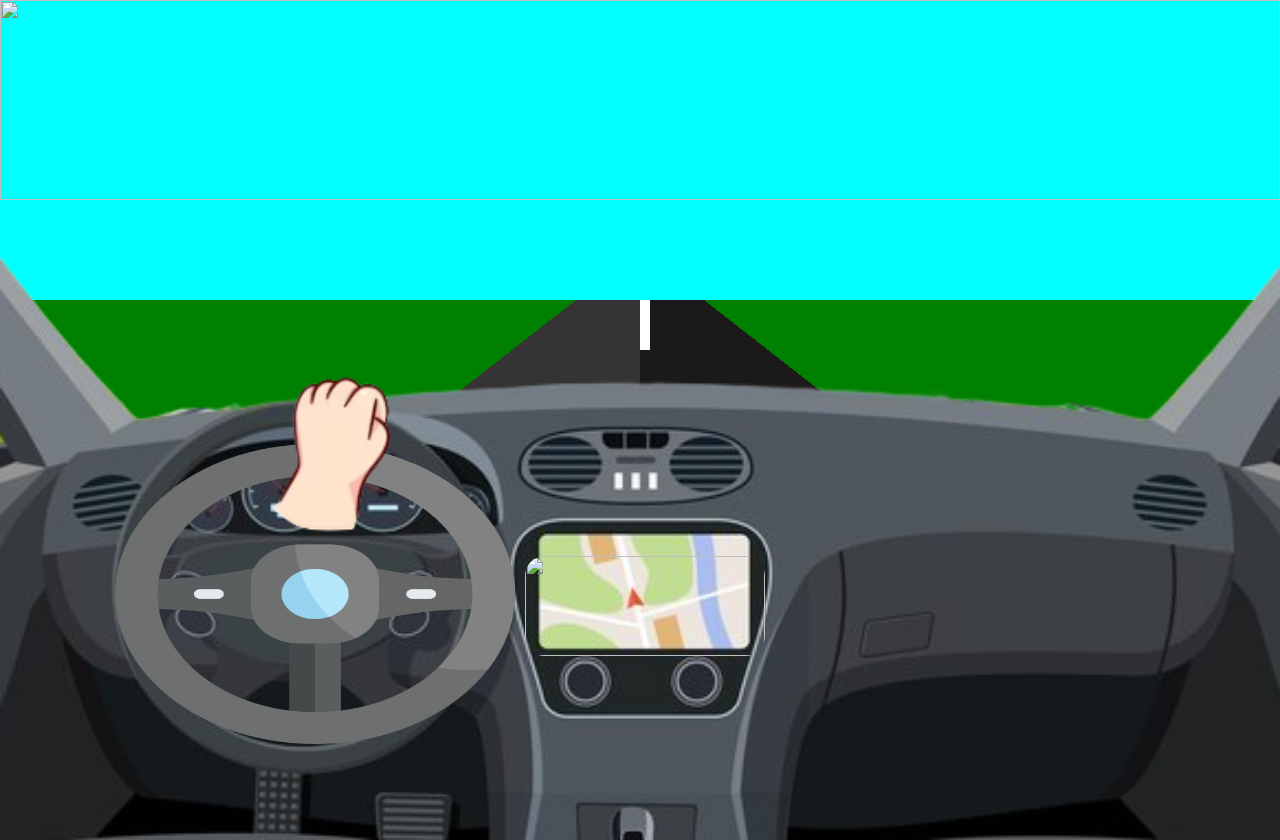
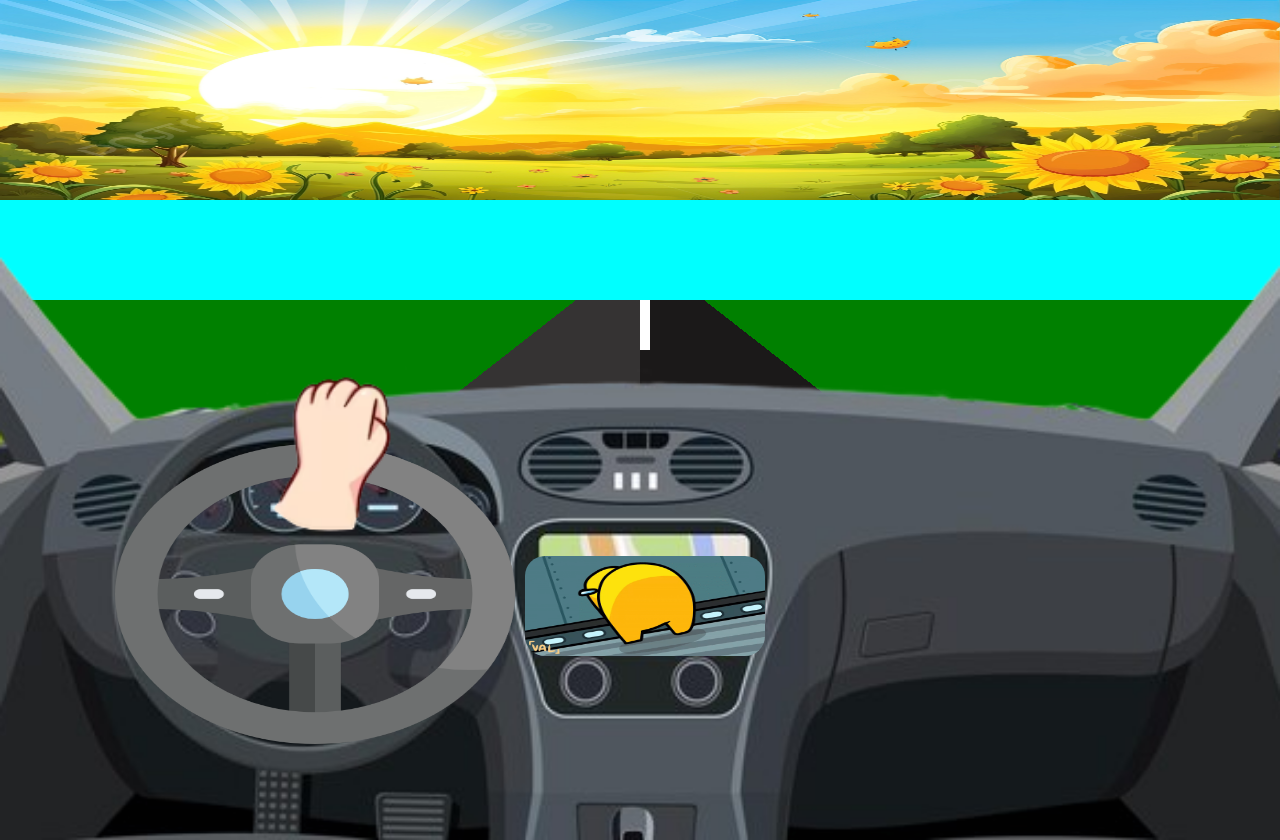
Before and after one commit to emmanix51/huh, a plain HTML site: page index.html in a window 1280 px wide. Drawn offline with Linux system fonts and the light colour scheme; the site is published under a folder, as on GitHub Pages, so addresses that start at the root find nothing.

Commit message:
Update index.html

```diff
--- a/index.html
+++ b/index.html
@@ -8,11 +8,11 @@
   </head>
   <body>
     <audio autoplay loop>
-      <source src="/assets/music/amogus.mp3" type="audio/mpeg" />
+      <source src="assets/music/amogus.mp3" type="audio/mpeg" />
     </audio>
     <div class="container">
       <div class="seasons">
-        <img src="/assets/seasons/season1.jpg" alt="" />
+        <img src="assets/seasons/season1.jpg" alt="" />
       </div>
       <div class="view">
         <div class="floor"></div>
@@ -22,7 +22,7 @@
         </div>
       </div>
       <img src="assets/interior.png" alt="" id="interior" />
-      <img src="/assets/twerk.gif" alt="" id="amogus" />
+      <img src="assets/twerk.gif" alt="" id="amogus" />
 
       <img src="assets/steerwheel.png" alt="" id="steer" />
       <img src="assets/hand.png" alt="" id="hand" />
```
